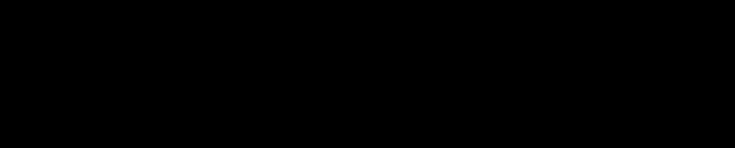
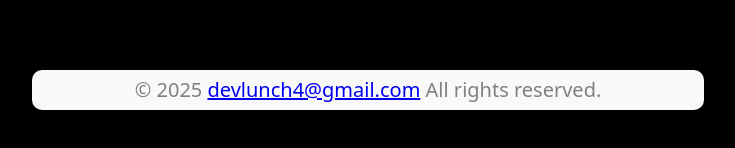
Before and after one commit to devlunch4/nomadcoders_nwitter, a React app: page / in a window 1280 px wide. Shown: the part 1588-1736 px from the top of the page, without its empty margins (366-1101 px from the left). Before the commit the page ends 1638 px from the top, so only its background shows below. Built offline with nearby package versions, Linux system fonts and the light colour scheme; no server answers; the database is empty; sample sign-in values are in the browser's storage; the HTML template or start-up script is replaced by a standard one.

Commit message:
before #5

```diff
--- a/src/components/timeline.tsx
+++ b/src/components/timeline.tsx
@@ -37,7 +37,7 @@
       const tweetsQuery = query(
         collection(db, "tweets"),
         orderBy("createdAt", "desc"),
-        limit(25)
+        limit(5)
       );
       /* const spanshot = await getDocs(tweetsQuery);
         const tweets = spanshot.docs.map((doc) => {
--- a/src/routes/home.tsx
+++ b/src/routes/home.tsx
@@ -9,11 +9,25 @@
   grid-template-rows: 1fr 5fr;
 `;
 
+const Footer = styled.footer`
+  text-align: center;
+  padding: 10px;
+  font-size: 20px;
+  color: gray;
+  background-color: #f9f9f9;
+  border-radius: 10px;
+  margin-top: 20px;
+`;
+
 export default function Home() {
   return (
     <Wrapper>
       <PostTweetForm />
       <Timeline />
+      <Footer>
+        © 2025 <a href="mailto:devlunch4@gmail.com">devlunch4@gmail.com</a> All
+        rights reserved.
+      </Footer>
     </Wrapper>
   );
 }
```
